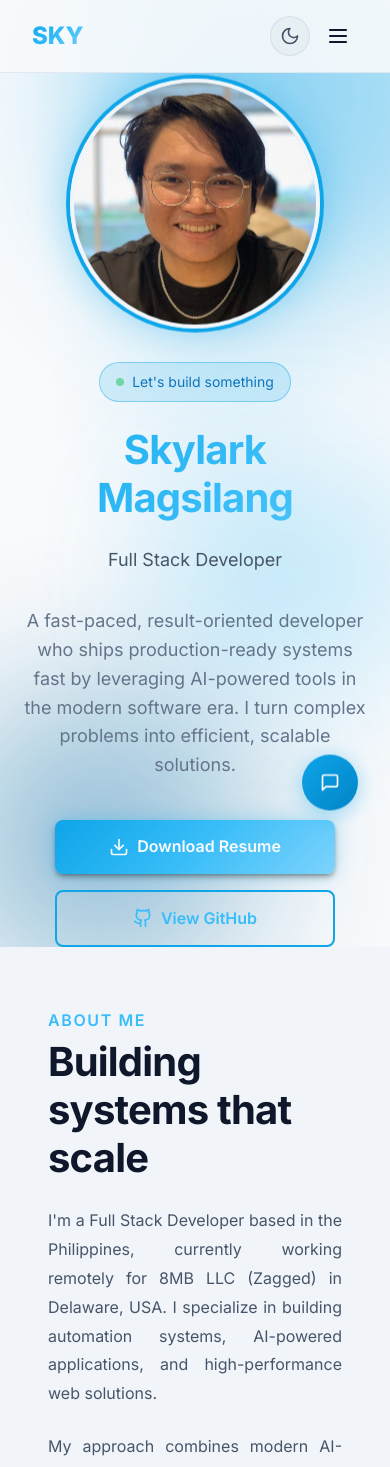
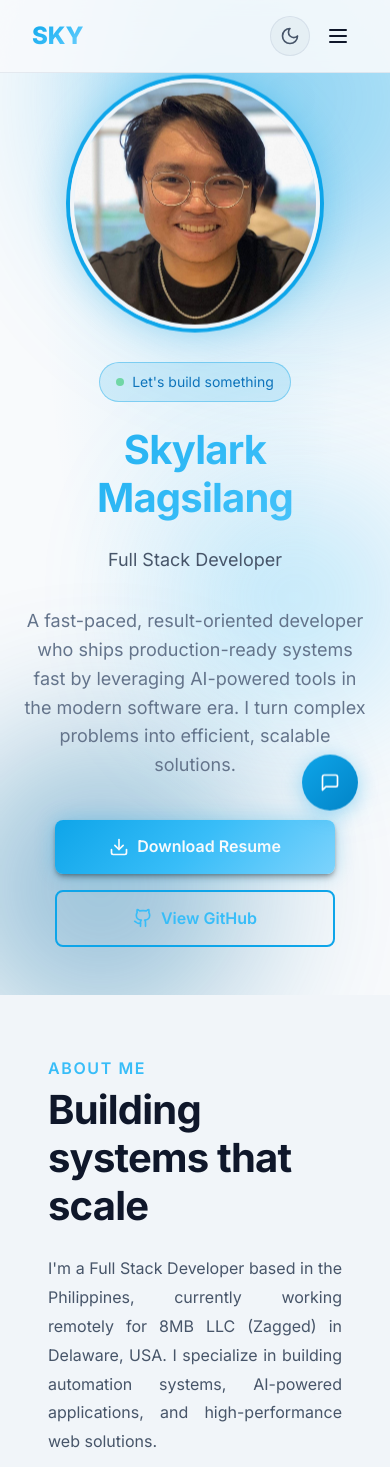
Before and after one commit to 5ky-lark/my-portfolio, a React (Vite) app: page / in a window 390 px wide. Shown: the top 1467 px of the page. Built offline with nearby package versions, Linux system fonts and the light colour scheme.

Commit message:
Add more spacing below hero buttons on mobile

```diff
--- a/src/index.css
+++ b/src/index.css
@@ -714,6 +714,13 @@ a:hover {
   animation: fadeInUp 0.6s ease forwards;
   animation-delay: 0.4s;
   opacity: 0;
+  margin-bottom: 2rem;
+}
+
+@media (max-width: 768px) {
+  .hero-buttons {
+    margin-bottom: 3rem;
+  }
 }
 
 .hero-scroll {
```
